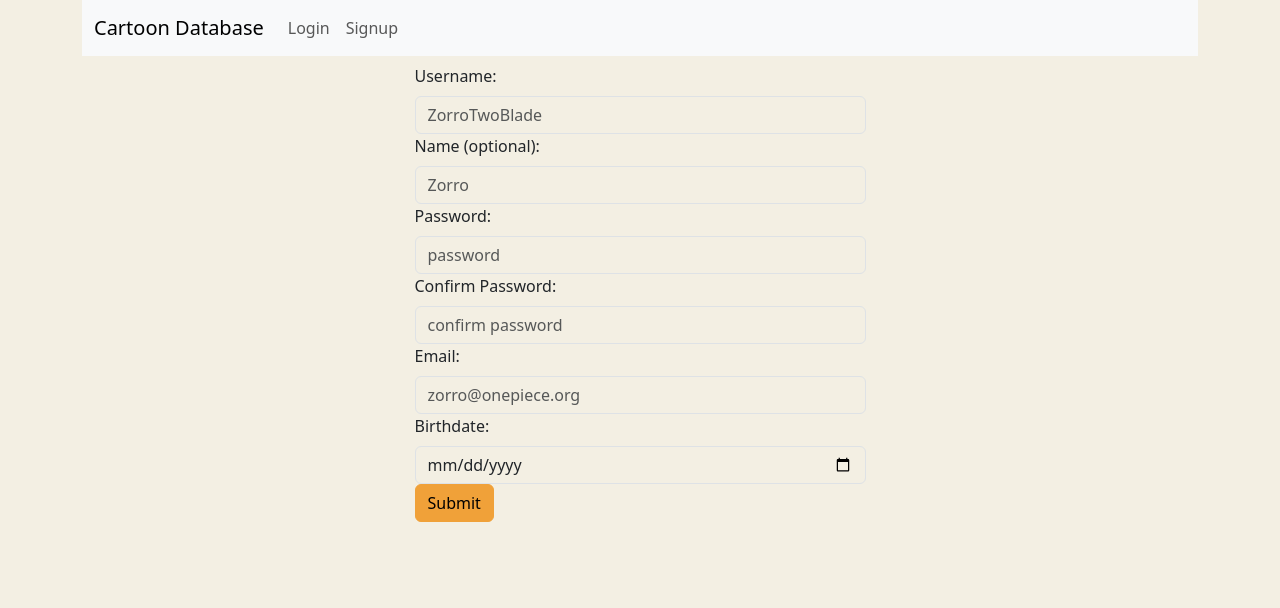
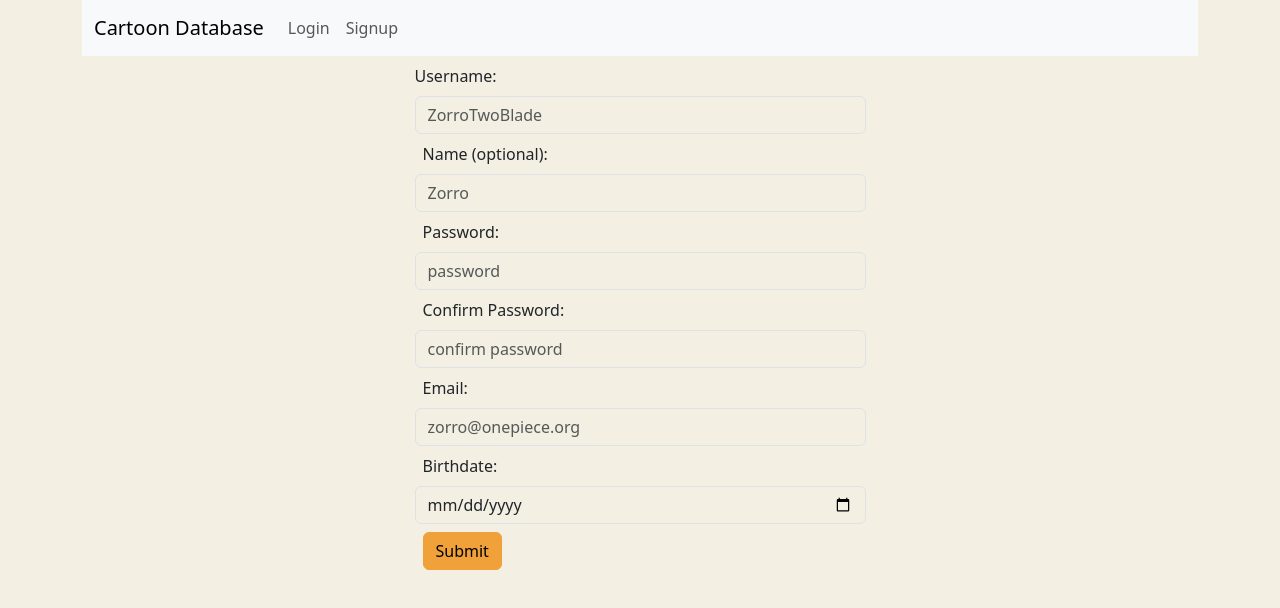
Before and after one commit to eryncraig/cartoonDB-client, a React (Vite) app: page /signup in a window 1280 px wide. Shown: the top 608 px of the page. Built offline with nearby package versions, Linux system fonts and the light colour scheme.

Commit message:
Fixed a couple of forms styling

```diff
--- a/src/components/LoginView/login-view.jsx
+++ b/src/components/LoginView/login-view.jsx
@@ -67,7 +67,7 @@ export const LoginView = ({ onLoggedIn }) => {
           aria-label="Enter your password"
         />
       </Form.Group>
-      <Button variant="primary" type="submit" aria-label="Button to log in">Submit</Button>
+      <Button className="m-2" variant="primary" type="submit" aria-label="Button to log in">Submit</Button>
     </Form>
   )
 
--- a/src/components/SignupView/signup-view.jsx
+++ b/src/components/SignupView/signup-view.jsx
@@ -64,7 +64,7 @@ export const SignupView = () => {
         />
       </Form.Group>
       <Form.Group controlId="formName">
-        <Form.Label>
+        <Form.Label className="m-2">
           Name (optional): </Form.Label>
         <Form.Control
           type="text"
@@ -75,7 +75,7 @@ export const SignupView = () => {
         />
       </Form.Group>
       <Form.Group controlId="formPassword">
-        <Form.Label>Password:</Form.Label>
+        <Form.Label className="m-2">Password:</Form.Label>
         <Form.Control
           type="password"
           value={password}
@@ -88,7 +88,7 @@ export const SignupView = () => {
         />
       </Form.Group>
       <Form.Group controlId="formConfirmPassword">
-        <Form.Label>
+        <Form.Label className="m-2">
           Confirm Password: </Form.Label>
         <Form.Control
           type="password"
@@ -105,7 +105,7 @@ export const SignupView = () => {
         )}
       </Form.Group>
       <Form.Group controlId="formEmail">
-        <Form.Label>Email:</Form.Label>
+        <Form.Label className="m-2">Email:</Form.Label>
         <Form.Control
           type="email"
           value={email}
@@ -120,7 +120,7 @@ export const SignupView = () => {
         />
       </Form.Group>
       <Form.Group controlId="formBirthdate">
-        <Form.Label>Birthdate:</Form.Label>
+        <Form.Label className="m-2">Birthdate:</Form.Label>
         <Form.Control
           type="date"
           value={birthdate}
@@ -130,7 +130,7 @@ export const SignupView = () => {
           aria-label="Your birthdate"
         />
       </Form.Group>
-      <Button type="submit" role="button" aria-label="Submit button">Submit</Button>
+      <Button className="m-2" type="submit" role="button" aria-label="Submit button">Submit</Button>
     </Form>
   )
 
```
